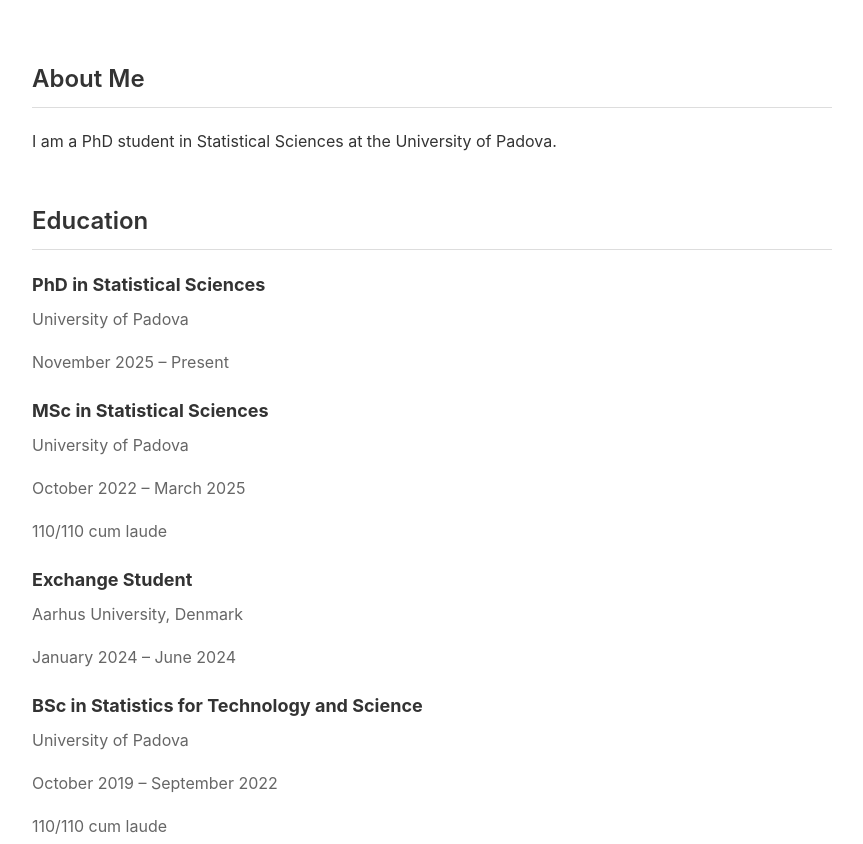
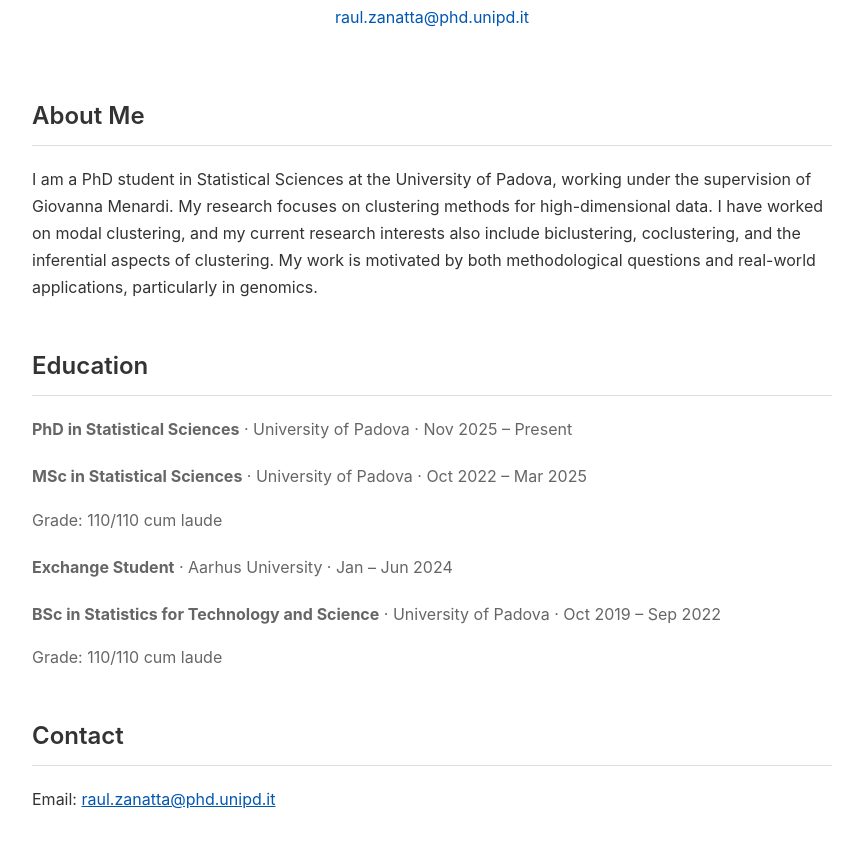
Before and after one commit to raulzanatta/raulzanatta.github.io, a plain HTML site: page index.html in a window 1280 px wide. Shown: the part 519-1363 px from the top of the page, without its empty margins (208-1071 px from the left). Drawn offline with Linux system fonts and the light colour scheme.

Commit message:
Update index.html

```diff
--- a/index.html
+++ b/index.html
@@ -45,6 +45,12 @@
                 LinkedIn
             </a>
             <a href="Raul_Zanatta_CV.pdf" target="_blank" rel="noopener noreferrer">Curriculum Vitae</a>
+
+            <p class="email">
+                <a href="mailto:raul.zanatta@phd.unipd.it">
+                    raul.zanatta@phd.unipd.it
+                </a>
+            </p>
         </div>
 
     </header>
@@ -54,41 +60,55 @@
         <h2>About Me</h2>
 
         <p>
-            I am a PhD student in Statistical Sciences
-            at the University of Padova.
+            I am a PhD student in Statistical Sciences at the University of Padova, working under the supervision of Giovanna Menardi.
+
+            My research focuses on clustering methods for high-dimensional data. I have worked on modal clustering, and my current research interests also include biclustering, coclustering, and the inferential aspects of clustering.
+
+            My work is motivated by both methodological questions and real-world applications, particularly in genomics.
         </p>
     </section>
 
     <!-- Education -->
+
     <section id="education">
         <h2>Education</h2>
 
         <div class="education-item">
-        <h3>PhD in Statistical Sciences</h3>
-        <p>University of Padova</p>
-        <p>November 2025 – Present</p>
+            <p>
+                <strong>PhD in Statistical Sciences</strong>
+                · University of Padova
+                · Nov 2025 – Present
+            </p>
         </div>
 
         <div class="education-item">
-        <h3>MSc in Statistical Sciences</h3>
-        <p>University of Padova</p>
-        <p>October 2022 – March 2025</p>
-        <p>110/110 cum laude</p>
+            <p>
+                <strong>MSc in Statistical Sciences</strong>
+                · University of Padova
+                · Oct 2022 – Mar 2025
+            </p>
+            <p class="grade">Grade: 110/110 cum laude</p>
         </div>
 
         <div class="education-item">
-        <h3>Exchange Student</h3>
-        <p>Aarhus University, Denmark</p>
-        <p>January 2024 – June 2024</p>
+            <p>
+                <strong>Exchange Student</strong>
+                · Aarhus University
+                · Jan – Jun 2024
+            </p>
         </div>
 
         <div class="education-item">
-        <h3>BSc in Statistics for Technology and Science</h3>
-        <p>University of Padova</p>
-        <p>October 2019 – September 2022</p>
-        <p>110/110 cum laude</p>
+            <p>
+                <strong>BSc in Statistics for Technology
+                and Science</strong>
+                · University of Padova
+                · Oct 2019 – Sep 2022
+            </p>
+            <p class="grade">Grade: 110/110 cum laude</p>
         </div>
     </section>
+
 
 
     <!-- Contact -->
```
Lines whose indentation alone changed are shown as unchanged.
